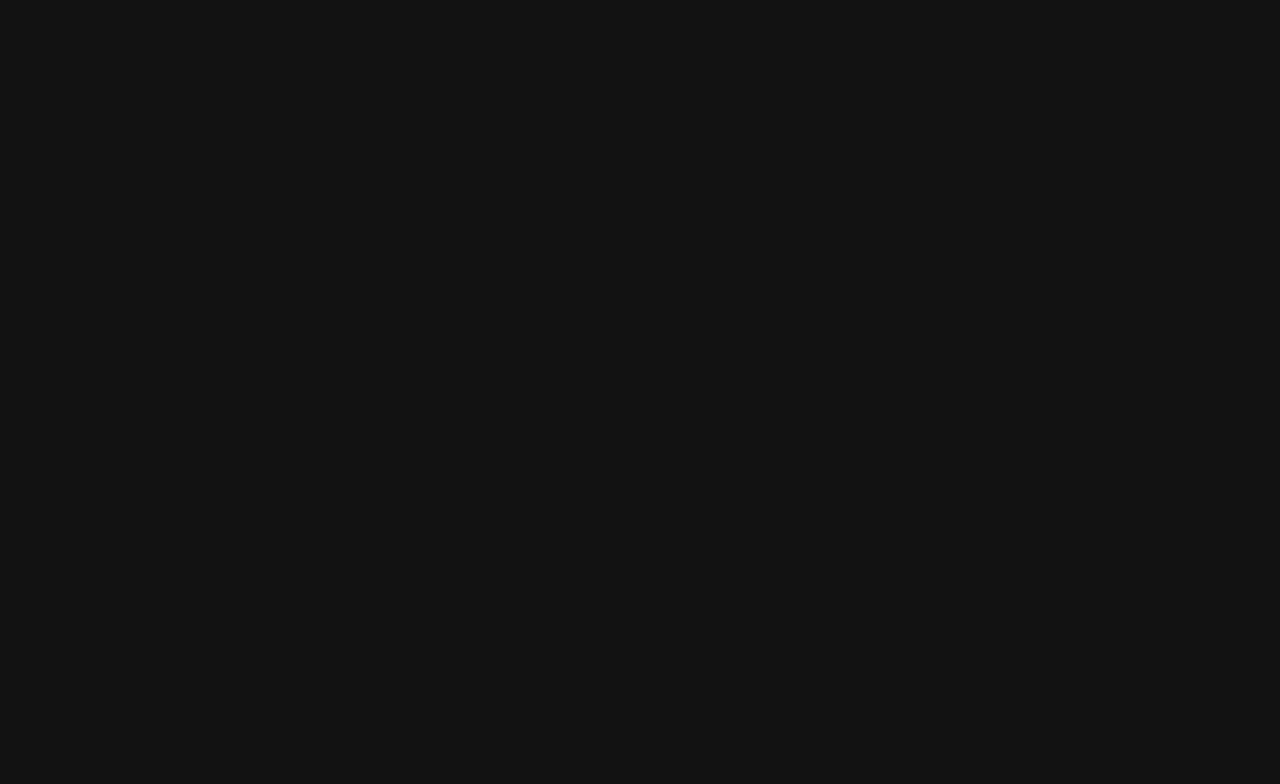
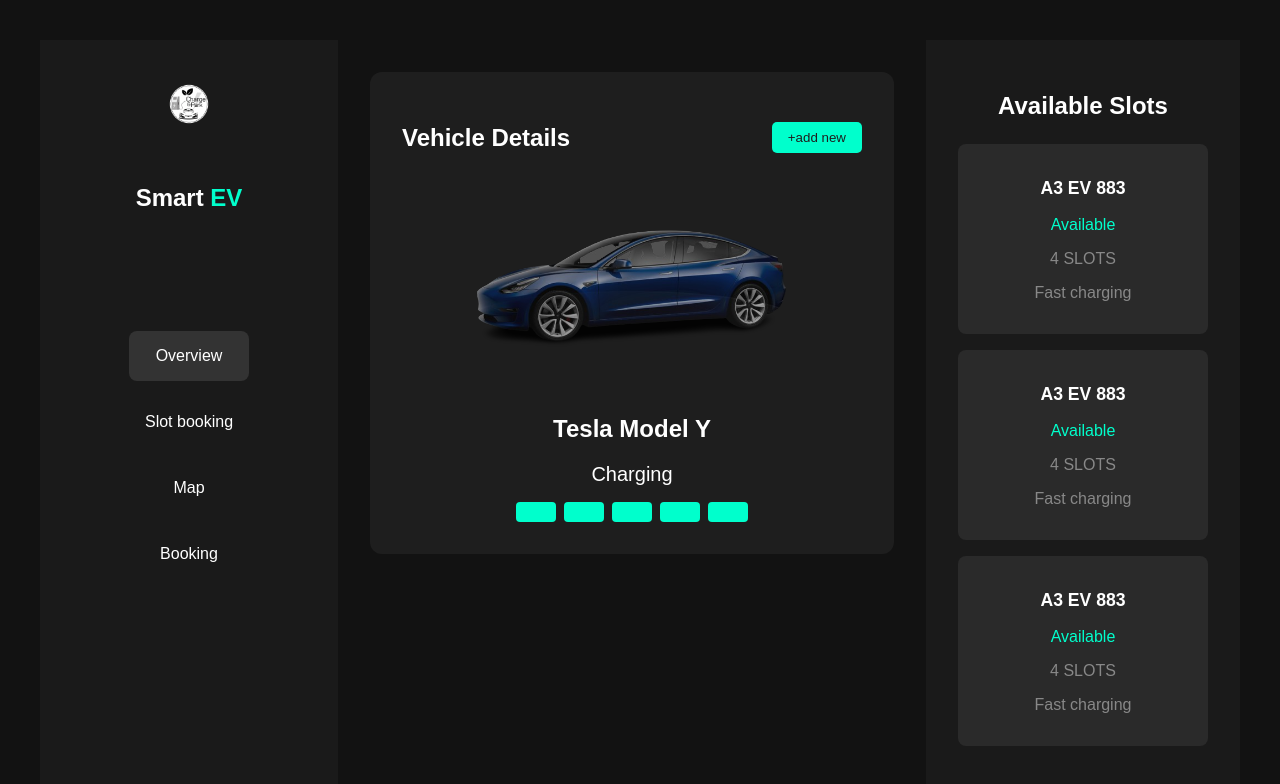
Before and after one commit to Thanakorn47/EV, a Vue app: page /home in a window 1280 px wide. Before the commit this address had no page. Shown: the top 784 px of the page. Built offline with nearby package versions, Linux system fonts and the light colour scheme.

Commit message:
home/idjs

```diff
--- a/src/pages/Home.vue
+++ b/src/pages/Home.vue
@@ -1,18 +1,47 @@
 <template>
   <div class="home">
-    <header class="home-header">
-      <h1>Welcome to the Parking App</h1>
-      <p>Find and reserve parking spaces easily.</p>
-      <button @click="goToParkingList">View Available Parking</button>
-    </header>
+    <aside class="sidebar">
+      <div class="logo-section">
+        <img src="/path/to/logo.png" alt="Charge & Park Logo" class="logo" />
+        <h2>Smart <span class="highlight">EV</span></h2>
+      </div>
+      <p class="user-name">{{ userName }}</p>
+      <nav class="menu">
+        <ul>
+          <li @click="goToOverview" class="active">Overview</li>
+          <li @click="goToSlotBooking">Slot booking</li>
+          <li @click="goToMap">Map</li>
+          <li @click="goToBooking">Booking</li>
+        </ul>
+      </nav>
+    </aside>
 
-    <section class="home-features">
-      <h2>{{ userName }}</h2>
-      <p>{{ email }}</p>
-    </section>
+    <main class="content">
+      <div class="vehicle-details">
+        <div class="vehicle-header">
+          <h2>Vehicle Details</h2>
+          <button class="add-new">+add new</button>
+        </div>
+        <img src="/path/to/vehicle-image.png" alt="Vehicle" class="vehicle-image" />
+        <h3 class="vehicle-name">Tesla Model Y</h3>
+        <p class="charging-status">Charging</p>
+        <div class="charging-indicator">
+          <div class="charging-slot" v-for="slot in 5" :key="slot"></div>
+        </div>
+      </div>
+    </main>
+
+    <aside class="available-slots">
+      <h2>Available Slots</h2>
+      <div v-for="slot in 3" :key="slot.id" class="slot">
+        <p class="slot-title">A3 EV 883</p>
+        <p class="slot-status">Available</p>
+        <p class="slot-count">4 SLOTS</p>
+        <p class="slot-speed">Fast charging</p>
+      </div>
+    </aside>
   </div>
 </template>
-
 
 <script>
 import axios from "axios";
@@ -31,11 +60,16 @@
       this.$router.push("/parking-list");
     }
   },
+
+  methods: {
+    goToSlotBooking() {
+      this.$router.push("/parking-list");
+    }
+  },
+
   async mounted() {
     // Get the JWT token from local storage
     const token = localStorage.getItem("jwt");
-
-    console.log(token);
 
     if (token) {
       try {
@@ -44,16 +78,11 @@
         const userId = decoded.id;
         console.log(userId)
         // Fetch user details from Strapi using the user ID
-        try {
-          const response = await axios.get('https://strapi-sever-ev.onrender.com/api/users/me', {
-            headers: {
-              Authorization: `Bearer ${token}`,
-            },
-          });
-          console.log('User data:', response.data); // Process user data here
-        } catch (error) {
-          console.error('Error fetching user data:', error.response ? error.response.data : error.message);
-        }
+        const response = await axios.get(`https://strapi-sever-ev.onrender.com/api/users/${userId}`, {
+          headers: {
+            Authorization: `Bearer ${token}`
+          }
+        });
 
         // Set userName and email from the response
         this.userName = response.data.username;
@@ -71,52 +100,154 @@
 
 <style scoped>
 .home {
+  display: flex;
+  color: #ffffff;
+  background-color: #121212;
+  min-height: 100vh;
+}
+
+.sidebar {
+  width: 250px;
+  padding: 1.5rem;
+  background-color: #1a1a1a;
+  display: flex;
+  flex-direction: column;
+  align-items: center;
+}
+
+.logo-section {
   text-align: center;
+  margin-bottom: 2rem;
+}
+
+.logo {
+  width: 80px;
+  height: 80px;
+  border-radius: 50%;
+  margin-bottom: 1rem;
+}
+
+h2 {
+  font-size: 1.5rem;
+  font-weight: bold;
+}
+
+.highlight {
+  color: #00ffcc;
+}
+
+.user-name {
+  font-size: 1.2rem;
+  margin-bottom: 2rem;
+}
+
+.menu ul {
+  list-style: none;
+  padding: 0;
+  width: 100%;
+}
+
+.menu ul li {
+  padding: 1rem;
+  cursor: pointer;
+  text-align: center;
+  border-radius: 8px;
+  margin-bottom: 1rem;
+}
+
+.menu ul li.active,
+.menu ul li:hover {
+  background-color: #333;
+}
+
+.content {
+  flex: 1;
   padding: 2rem;
 }
 
-.home-header {
-  margin-bottom: 2rem;
+.vehicle-details {
+  background-color: #1e1e1e;
+  border-radius: 12px;
+  padding: 2rem;
+  text-align: center;
 }
 
-.home-header h1 {
-  font-size: 2.5rem;
-  margin-bottom: 0.5rem;
+.vehicle-header {
+  display: flex;
+  justify-content: space-between;
+  align-items: center;
 }
 
-.home-header p {
+.add-new {
+  background-color: #00ffcc;
+  color: #1e1e1e;
+  padding: 0.5rem 1rem;
+  border: none;
+  border-radius: 5px;
+  cursor: pointer;
+}
+
+.vehicle-image {
+  width: 100%;
+  max-width: 400px;
+  margin-top: 1rem;
+  margin-bottom: 1rem;
+}
+
+.vehicle-name {
+  font-size: 1.5rem;
+  margin: 1rem 0;
+}
+
+.charging-status {
   font-size: 1.25rem;
   margin-bottom: 1rem;
 }
 
-.home-header button {
-  padding: 0.75rem 1.5rem;
-  font-size: 1rem;
-  color: #fff;
-  background-color: #007bff;
-  border: none;
-  border-radius: 0.5rem;
-  cursor: pointer;
+.charging-indicator {
+  display: flex;
+  gap: 0.5rem;
+  justify-content: center;
+  margin-top: 1rem;
 }
 
-.home-features {
-  display: flex;
-  justify-content: space-around;
-  margin-top: 2rem;
+.charging-slot {
+  width: 40px;
+  height: 20px;
+  background-color: #00ffcc;
+  border-radius: 4px;
 }
 
-.feature {
-  width: 30%;
-  text-align: left;
+.available-slots {
+  width: 250px;
+  padding: 2rem;
+  background-color: #1a1a1a;
 }
 
-.feature h2 {
-  font-size: 1.5rem;
-  color: #333;
+.available-slots h2 {
+  text-align: center;
+  margin-bottom: 1.5rem;
 }
 
-.feature p {
-  font-size: 1rem;
-  color: #666;
+.slot {
+  background-color: #2a2a2a;
+  padding: 1rem;
+  margin-bottom: 1rem;
+  border-radius: 8px;
+  text-align: center;
+}
+
+.slot-title {
+  font-size: 1.1rem;
+  font-weight: bold;
+}
+
+.slot-status {
+  color: #00ffcc;
+}
+
+.slot-count,
+.slot-speed {
+  color: #888;
 }
 </style>
--- a/src/pages/Login.vue
+++ b/src/pages/Login.vue
@@ -65,7 +65,7 @@
         localStorage.setItem("jwt", response.data.jwt);
 
         // Redirect to homepage or another page after successful login
-        this.$router.push("/");
+        this.$router.push("/home");
 
         // Clear the error message if login is successful
         this.errorMessage = "";
--- a/src/pages/Profile.vue
+++ b/src/pages/Profile.vue
@@ -40,7 +40,7 @@
         // Replace this with actual logout functionality
         localStorage.removeItem("jwt")
         alert("Logged out successfully!");
-        this.$router.push("/login");
+        this.$router.push("/");
       }
     }
   };
--- a/src/pages/Register.vue
+++ b/src/pages/Register.vue
@@ -64,7 +64,7 @@
           console.log(response.data.jwt);
 
           // Redirect to homepage or another page after successful registration
-          this.$router.push("/");
+          this.$router.push("/home");
 
         } catch (error) {
           this.errorMessage = "Registration failed. Please try again.";
--- a/src/router/index.js
+++ b/src/router/index.js
@@ -8,8 +8,8 @@
 import Profile from '../pages/Profile.vue';
 
 const routes = [
-  { path: '/', component: Home },
-  { path: '/login', component: Login },
+  { path: '/', component: Login},
+  { path: '/home', component: Home},
   { path: '/register', component: Register },
   { path: '/ParkingDetails', component: ParkingDetails },
   { path: '/parking-list', component: ParkingList },
```
Also changed, not shown: path/to/vehicle-image.png.
